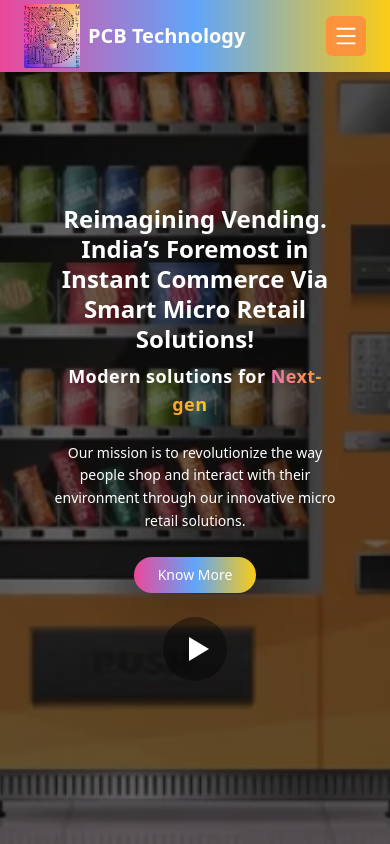
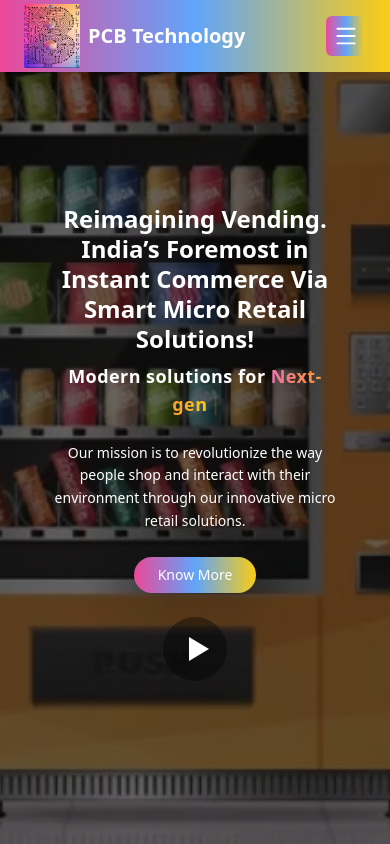
Before and after one commit to Praduemna112/vender, a React (Vite) app: page /models in a window 390 px wide. Shown: the top 844 px of the page. Built offline with nearby package versions, Linux system fonts and the light colour scheme; what tailwind-scroll-behavior would draw is missing.

Commit message:
Fixed publish directory issue

```diff
--- a/src/components/Navbar/Navbar.jsx
+++ b/src/components/Navbar/Navbar.jsx
@@ -76,7 +76,7 @@ const Navbar = () => {
           {/* Mobile Menu Icon */}
           <div
             onClick={() => setNavOpen(true)}
-            className="md:hidden bg-orange-400 text-white text-3xl cursor-pointer p-2 rounded"
+            className="md:hidden bg-gradient-to-r from-pink-500 via-blue-400 to-yellow-400 text-white text-3xl cursor-pointer p-2 rounded"
           >
             <AiOutlineMenu className="text-2xl" />
           </div>
@@ -93,7 +93,7 @@ const Navbar = () => {
 
       {/* Mobile Menu Drawer */}
       <div
-        className={`fixed top-0 right-0 h-screen w-3/5 bg-gradient-to-b from-orange-400 via-orange-300 to-orange-200 text-white z-[100] transform transition-transform duration-500 ${
+        className={`fixed top-0 right-0 h-screen w-3/5 bg-gradient-to-b from-pink-500 via-blue-400 to-yellow-400 text-white z-[100] transform transition-transform duration-500 ${
           navOpen ? "translate-x-0" : "translate-x-full"
         }`}
       >
@@ -133,7 +133,7 @@ const Navbar = () => {
             </a>
           </li>
           <li className="flex items-start gap-2 w-full">
-            <IoMail className="text-blue-500 text-xl mt-1" />
+            <IoMail className="text-blue-100 text-xl mt-1" />
             <a
               href="mailto:deosthalepraduemna@gmail.com"
               target="_blank"
```
